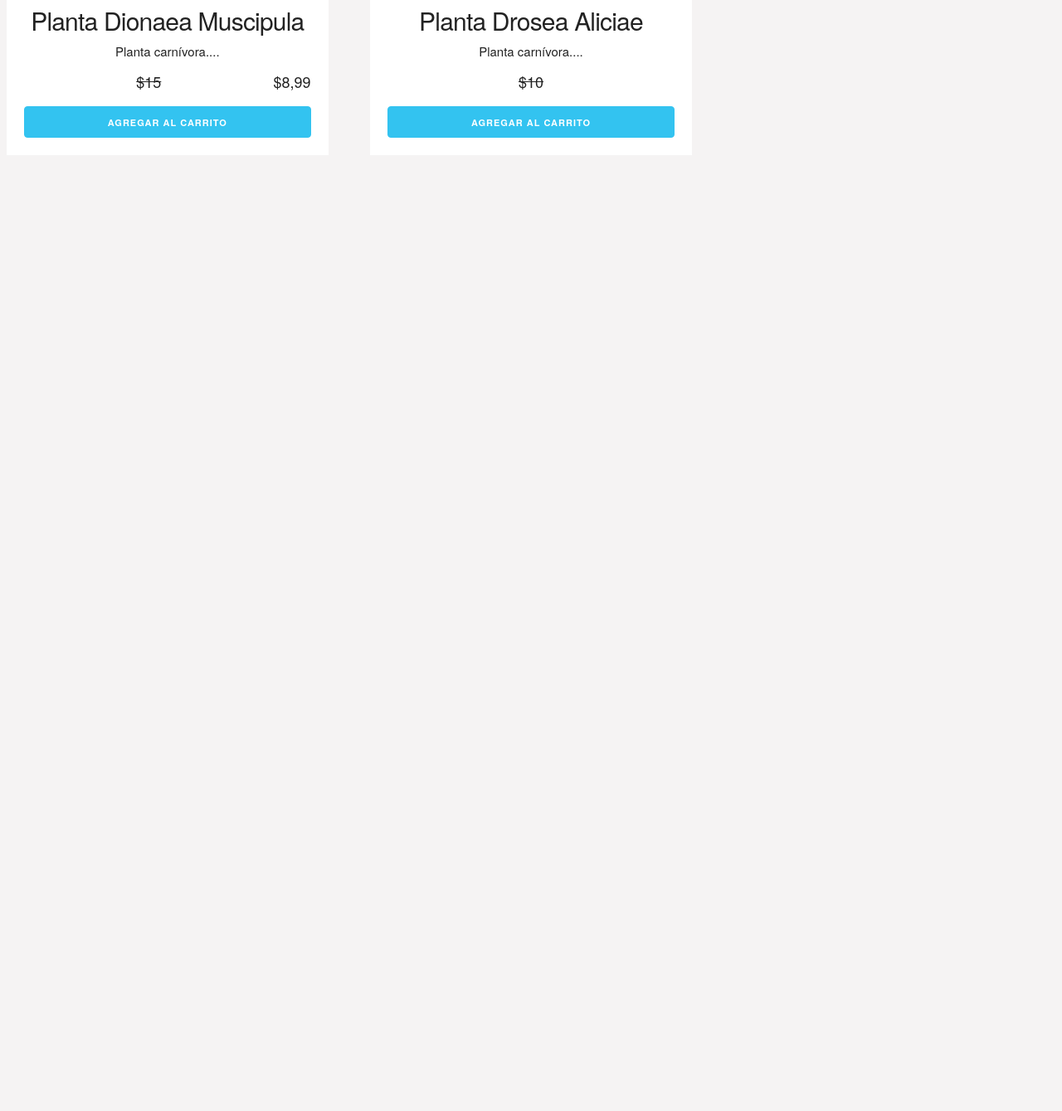
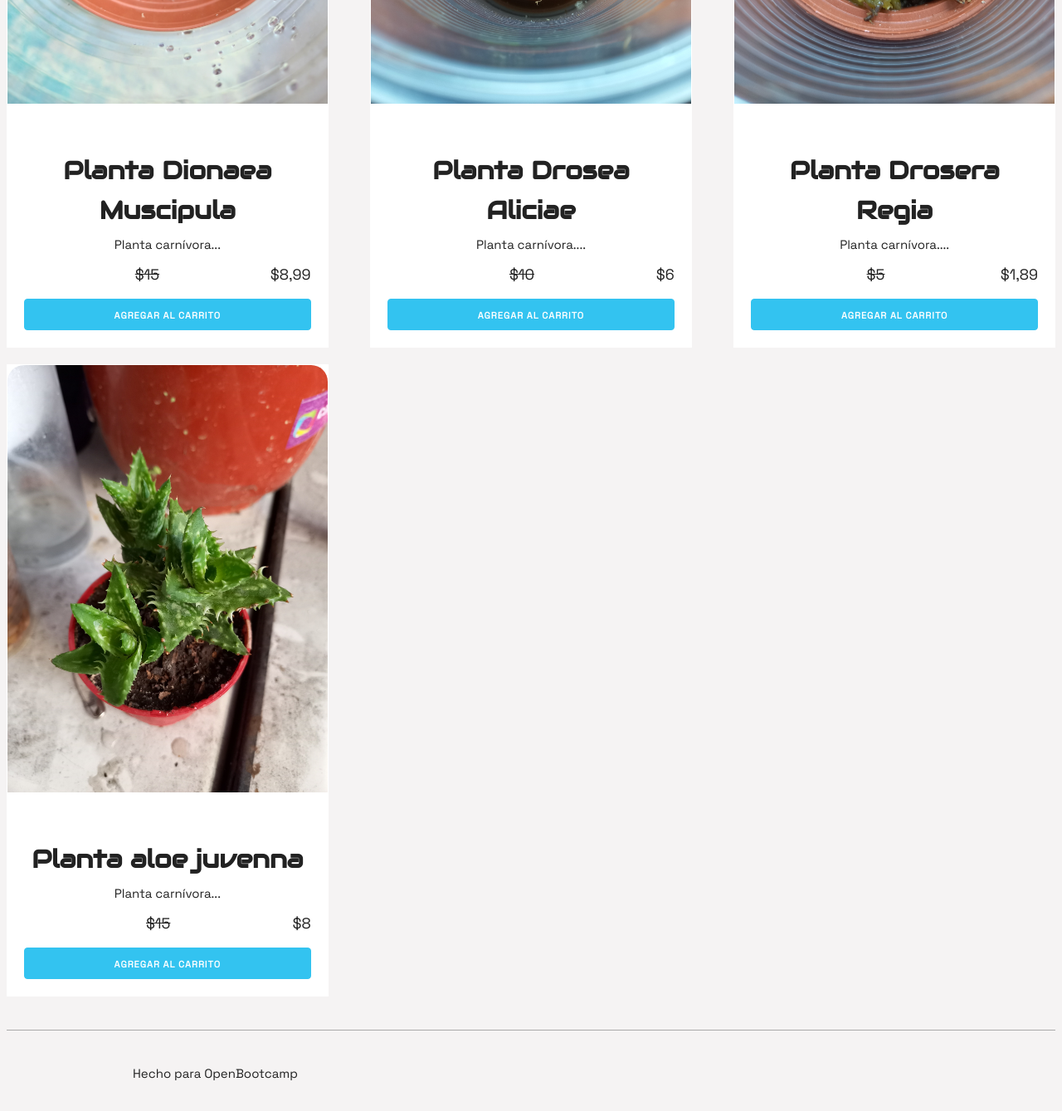
Before and after one commit to FBH464/OpenBootcamp-OpenCode, a plain HTML site: page Wishlist/index.html in a window 1280 px wide. Shown: the part 975-2314 px from the top of the page at 83% size. Before the commit the page ends 1182 px from the top, so only its background shows below. Drawn offline with Linux system fonts and the light colour scheme.

Commit message:
tipografía subida y cambios arreglados

```diff
--- a/Wishlist/css/custom.css
+++ b/Wishlist/css/custom.css
@@ -2,15 +2,21 @@ html {
     font-size: 62.5%;
 }
 body {
-    background-color: #f5f3f3
+    font-family: 'Space Grotesk', sans-serif;
+    background-color: #f5f3f3;
+    padding-top: 80px;
 }
 h1 {
+    font-family: 'Audiowide', sans-serif;
     text-align: center;
+    margin: 30px 0px;
 }
 h2 {
+    font-family: 'Audiowide', sans-serif;
     font-size: 3rem;
 }
 h4 {
+    font-family: 'Audiowide', sans-serif;
     font-size: 16px;
     font-weight: 700;
 }
@@ -73,6 +79,8 @@ ul {
     text-align: center;
 }
 
+
+
 #lista-regalos .row {
     margin-bottom: 20px;
 }
@@ -111,5 +119,7 @@ text-decoration: none;
 
 
 img {
+    object-fit: cover;
     border: 0;
+    border-radius: 20px 20px 0px 0px;
 }
--- a/Wishlist/css/skeleton.css
+++ b/Wishlist/css/skeleton.css
@@ -29,6 +29,7 @@
 /* Grid
 –––––––––––––––––––––––––––––––––––––––––––––––––– */
 .container {
+  display: flex;
   position: relative;
   width: 100%;
   max-width: 960px;
@@ -124,22 +125,8 @@ body {
   font-size: 1.5em; /* currently ems cause chrome bug misinterpreting rems on body element */
   line-height: 1.6;
   font-weight: 400;
-  font-family: "Raleway", "HelveticaNeue", "Helvetica Neue", Helvetica, Arial, sans-serif;
+  font-family: "Space Grotesk", Helvetica, Arial, sans-serif;
   color: #222; }
-
-
-/* Typography
-–––––––––––––––––––––––––––––––––––––––––––––––––– */
-h1, h2, h3, h4, h5, h6 {
-  margin-top: 0;
-  margin-bottom: 2rem;
-  font-weight: 300; }
-h1 { font-size: 4.0rem; line-height: 1.2;  letter-spacing: -.1rem;}
-h2 { font-size: 3.6rem; line-height: 1.25; letter-spacing: -.1rem; }
-h3 { font-size: 3.0rem; line-height: 1.3;  letter-spacing: -.1rem; }
-h4 { font-size: 2.4rem; line-height: 1.35; letter-spacing: -.08rem; }
-h5 { font-size: 1.8rem; line-height: 1.5;  letter-spacing: -.05rem; }
-h6 { font-size: 1.5rem; line-height: 1.6;  letter-spacing: 0; }
 
 /* Larger than phablet */
 @media (min-width: 550px) {
--- a/Wishlist/index.html
+++ b/Wishlist/index.html
@@ -11,19 +11,20 @@
     <!-- Tipografía -->
     <link rel="stylesheet" href="https://fonts.googleapis.com/css?family=Audiowide">
     <link rel='stylesheet' href='https://fonts.googleapis.com/css?family=Space Grotesk'>
-
 </head>
 <body>
     <header id="header">
         <div class="container">
             <div class="row">
-                <img src="img/logo.jpg" id="logo" width="190" height="140">
+                <div class="four columns">
+                    <img src="img/logo.jpg" id="logo" width="190" height="140" style="border-radius: 0%;">
+                </div>
                 <div class="two columns u-pull-right">
                     <ul>
                         <li class="submenu">
-                            <img src="img/cart.svg" id="img-carrito" height="40">
+                            <img src="img/cart.svg" id="img-carrito" height="40" style="border-radius: 0%;">
                             <div id="carrito">
-                                <table id="lista-carrito">
+                                <table id="lista-carrito" class="u-full-width">
                                     <tr>
                                         <th>Imagen</th>
                                         <th>Nombre</th>
@@ -33,7 +34,7 @@
                                     </tr>
                                 </table>
 
-                                <a href="#" id="vaciar-carrito">Vaciar Carrito</a>
+                                <a href="#" id="vaciar-carrito" class="buttom u-full-width">Vaciar Carrito</a>
 
                             </div>
                         </li>
@@ -45,6 +46,7 @@
 
     <div class="barra">
         <div class="container">
+            <img src="img/gift.svg" alt="" width="50">
             <p>Ofertas en regalos hasta el 50% <br>
             Ven y disfruta de esta promoción!...</p>
         </div>
@@ -57,12 +59,13 @@
         <div class="row">
             <div class="four columns">
                 <div class="card">
-                    <img src="img/dionaea muscipula.jpg" class="imagen-regalo u-full-width">
+                    <img src="img/dionaea muscipula.jpg" class="imagen-curso u-full-width">
                     <div class="info-card">
                         <h4>Planta Dionaea Muscipula</h4>
-                        <p>Planta carnívora....</p>
-                        <p class="precio">$15<span class="u-pull-right">$8,99</span></p>
-                        <a href="#" class="u-full-width button-primary button input agregar-carrito" data-id="1">Agregar al carrito</a>
+                        <p>Planta carnívora...</p>
+                        <p class="precio">$15 <span class="u-pull-right">$8,99</span></p>
+                        <a href="#" class="u-full-width button-primary button input agregar-carrito"
+                        data-id="1">Agregar al carrito</a>
                     </div>
                 </div>
             </div>
@@ -72,14 +75,50 @@
                     <div class="info-card">
                         <h4>Planta Drosea Aliciae</h4>
                         <p>Planta carnívora....</p>
-                        <p class="precio">$10</p>
-                        <a href="#" class="u-full-width button-primary button input agregar-carrito" data-id="1">Agregar al carrito</a>
+                        <p class="precio">$10<span class="u-pull-right">$6</span></p>
+                        <a href="#" class="u-full-width button-primary button input agregar-carrito"
+                        data-id="2">Agregar al carrito</a>
+                    </div>
+                </div>
+            </div>
+            <div class="four columns">
+                <div class="card">
+                    <img src="img/drosera regia.jpg" class="imagen-regalo u-full-width">
+                    <div class="info-card">
+                        <h4>Planta Drosera Regia</h4>
+                        <p>Planta carnívora....</p>
+                        <p class="precio">$5 <span class="u-pull-right">$1,89</span></p>
+                        <a href="#" class="u-full-width button-primary button input agregar-carrito"
+                        data-id="3">Agregar al carrito</a>
                     </div>
                 </div>
             </div>
         </div>
+
+        <div class="row">
+            <div class="four columns">
+                <div class="card">
+                    <img src="img/aloe juvenna.jpg" class="imagen-curso u-full-width">
+                    <div class="info-card">
+                        <h4>Planta aloe juvenna</h4>
+                        <p>Planta carnívora...</p>
+                        <p class="precio">$15 <span class="u-pull-right">$8</span></p>
+                        <a href="#" class="u-full-width button-primary button input agregar-carrito"
+                        data-id="4">Agregar al carrito</a>
+                    </div>
+                </div>
+            </div>
+        </div>
+
     </div>
 
 
 </body>
+
+<footer id="footer" class="footer">
+    <div class="container">
+        <p>Hecho para OpenBootcamp</p>
+    </div>
+</footer>
+
 </html>
```
Also changed, not shown: Wishlist/img/aloe juvenna.jpg (added), Wishlist/img/gift.svg (added).
